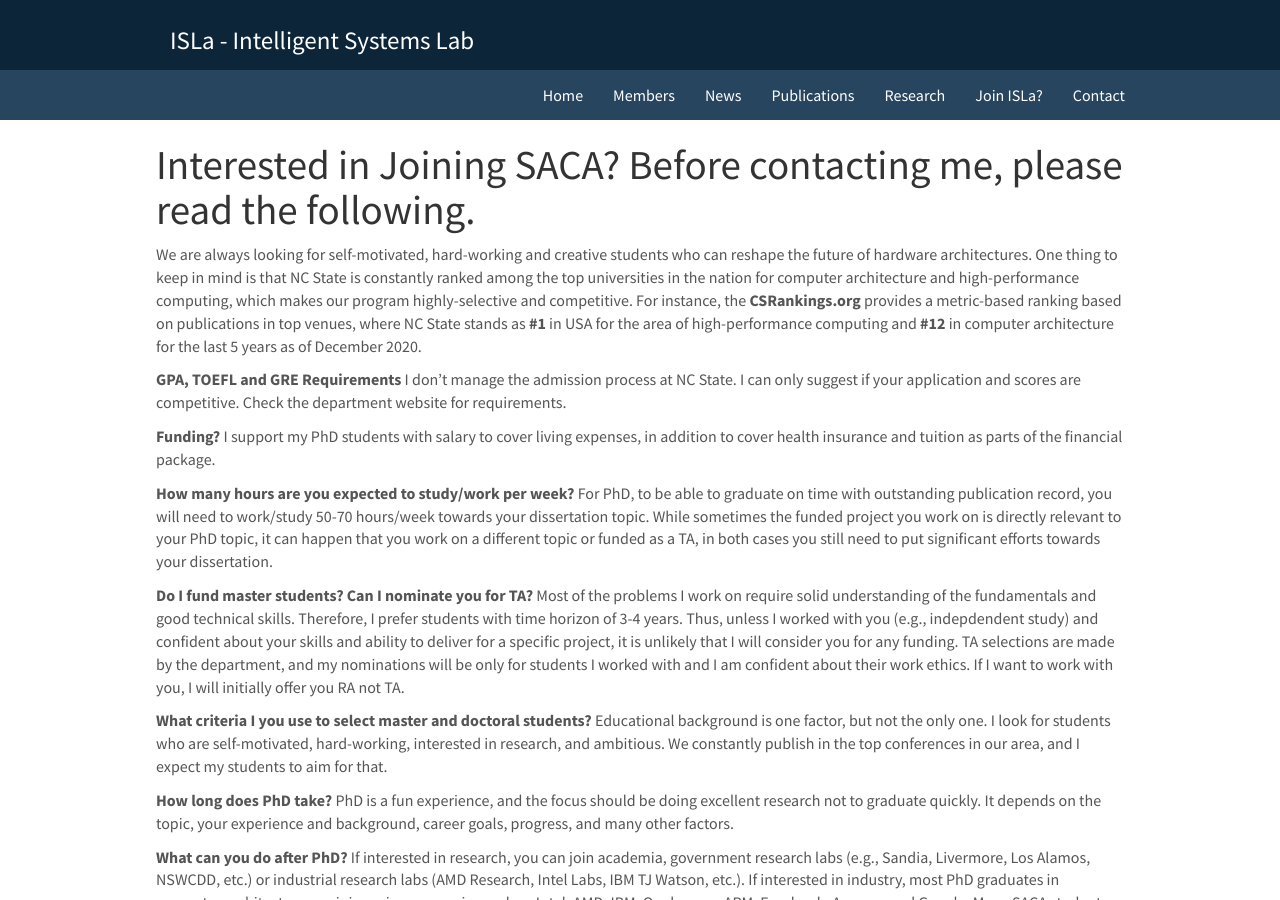
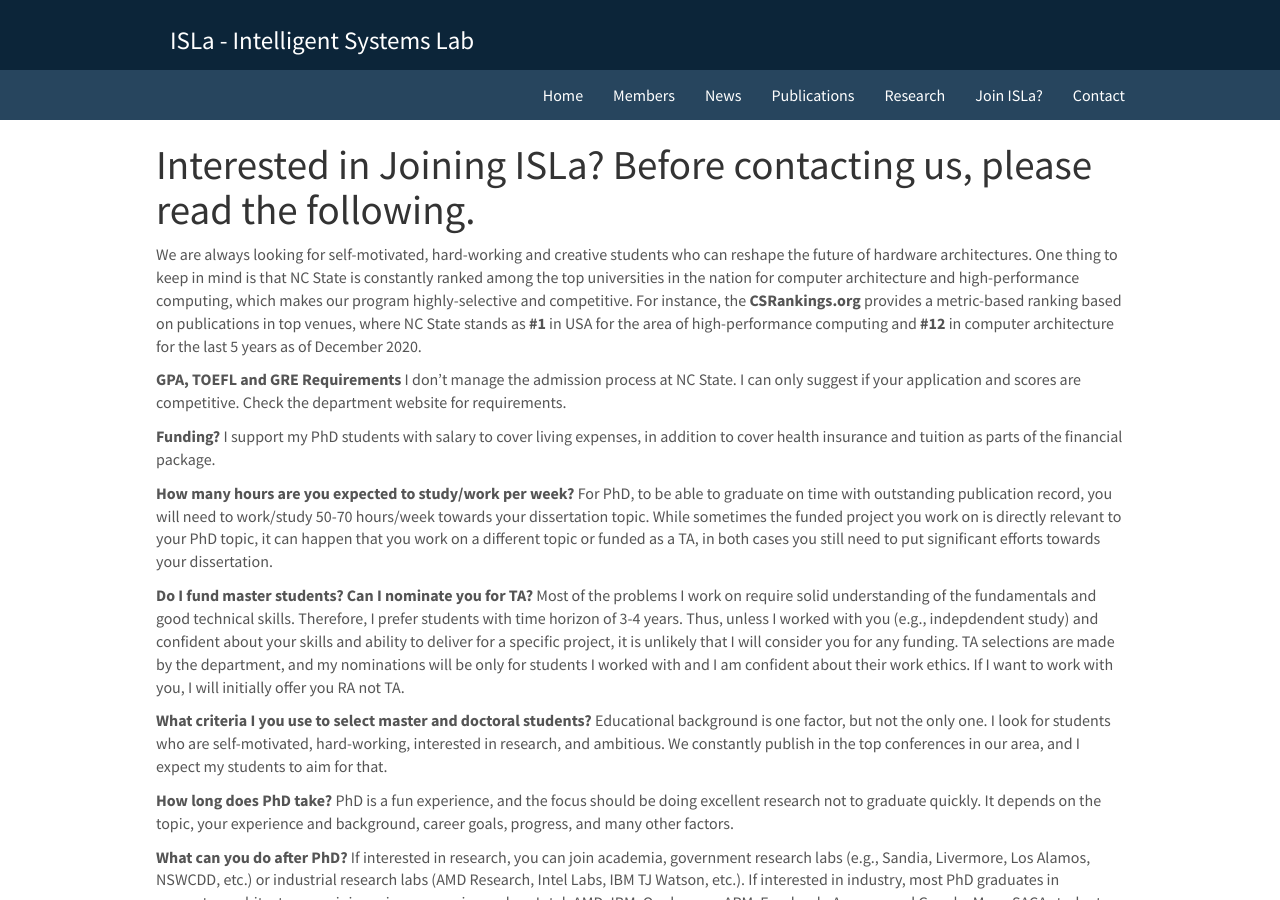
Before and after one commit to Isla-lab/Isla-lab.github.io, a Jekyll site: the page built from _pages/joiningus.md, in a window 1280 px wide and 900 px high. Built offline with Jekyll 4.4.1, drawn with Linux system fonts in a browser that asks for light colours; nearby versions of some CDN libraries.

Commit message:
updates new

```diff
--- a/_pages/joiningus.md
+++ b/_pages/joiningus.md
@@ -6,7 +6,7 @@ sitemap: false
 permalink: /joiningus/
 ---
 
-# Interested in Joining SACA? Before contacting me, please read the following.
+# Interested in Joining ISLa? Before contacting us, please read the following.
 
 We are always looking for self-motivated, hard-working and creative students who can reshape the future of hardware architectures. One thing to keep in mind is that NC State is constantly ranked among the top universities in the nation for computer architecture and high-performance computing, which makes our program highly-selective and competitive. For instance, the <b> CSRankings.org </b> provides a metric-based ranking based on publications in top venues, where NC State stands as  <b> #1 </b> in USA for the area of high-performance computing and  <b>#12</b> in computer architecture for the last 5 years as of December 2020.
 
```
